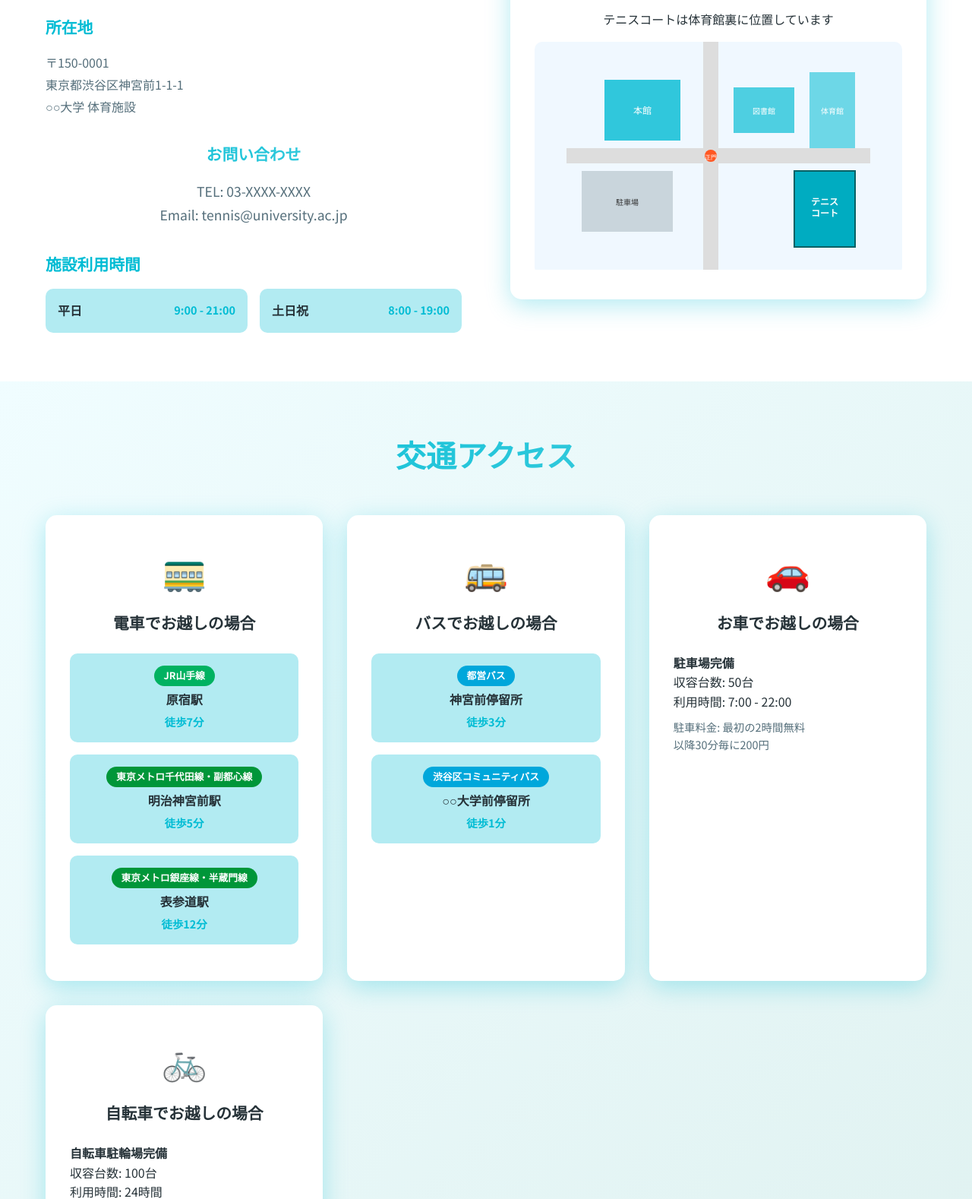
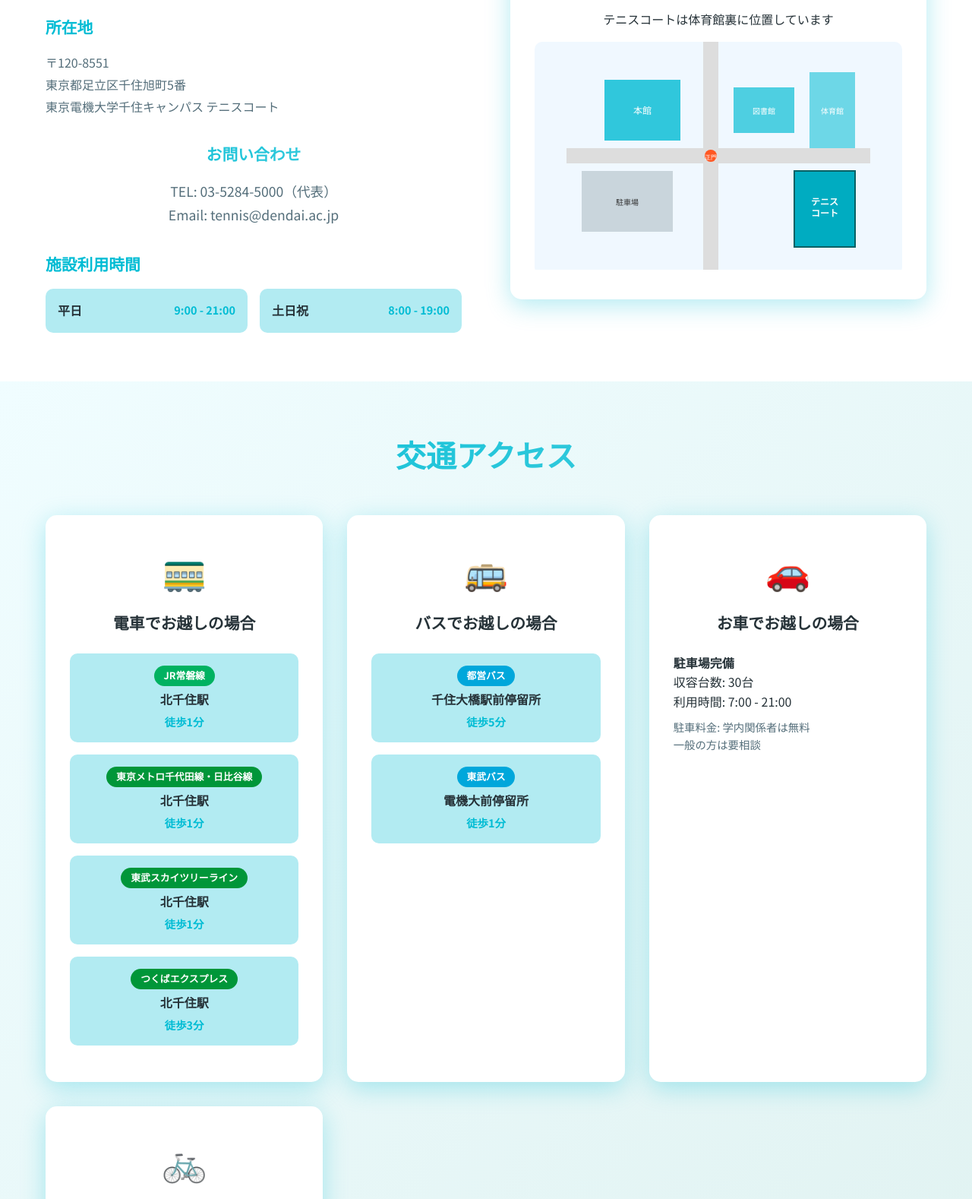
Before and after one commit to okayu-taityou/copy-website, a website: page access.html in a window 1280 px wide. Shown: the part 460-2038 px from the top of the page at 76% size. Drawn offline with Linux system fonts and the light colour scheme.

Commit message:
Update: Change to Tokyo Denki University Senju Campus Tennis Club

```diff
--- a/access.html
+++ b/access.html
@@ -3,7 +3,7 @@
 <head>
     <meta charset="UTF-8">
     <meta name="viewport" content="width=device-width, initial-scale=1.0">
-    <title>アクセス - ○○大学テニス部</title>
+    <title>アクセス - 東京電機大学硬式庭球部</title>
     <link rel="stylesheet" href="style.css">
     <link href="https://fonts.googleapis.com/css2?family=Noto+Sans+JP:wght@300;400;500;700;800&display=swap" rel="stylesheet">
 </head>
@@ -11,7 +11,7 @@
     <header>
         <nav>
             <div class="logo">
-                <h1>○○大学テニス部</h1>
+                <h1>東京電機大学硬式庭球部</h1>
             </div>
             <ul class="nav-menu">
                 <li><a href="index.html">ホーム</a></li>
@@ -37,7 +37,7 @@
         <section class="page-header">
             <div class="container">
                 <h1>アクセス</h1>
-                <p>○○大学テニス部への交通アクセス・練習場所のご案内</p>
+                <p>東京電機大学硬式庭球部への交通アクセス・練習場所のご案内</p>
             </div>
         </section>
 
@@ -46,18 +46,18 @@
             <div class="container">
                 <div class="campus-grid">
                     <div class="campus-details">
-                        <h2>○○大学 キャンパス</h2>
+                        <h2>東京電機大学 千住キャンパス</h2>
                         <div class="address-info">
                             <h3>所在地</h3>
-                            <p>〒150-0001<br>
-                            東京都渋谷区神宮前1-1-1<br>
-                            ○○大学 体育施設</p>
+                            <p>〒120-8551<br>
+                            東京都足立区千住旭町5番<br>
+                            東京電機大学千住キャンパス テニスコート</p>
                         </div>
 
                         <div class="contact-info">
                             <h3>お問い合わせ</h3>
-                            <p>TEL: 03-XXXX-XXXX<br>
-                            Email: tennis@university.ac.jp</p>
+                            <p>TEL: 03-5284-5000（代表）<br>
+                            Email: tennis@dendai.ac.jp</p>
                         </div>
 
                         <div class="facility-hours">
@@ -128,19 +128,24 @@
                         <h3>電車でお越しの場合</h3>
                         <div class="route-info">
                             <div class="route">
-                                <span class="line jr">JR山手線</span>
-                                <span class="station">原宿駅</span>
-                                <span class="time">徒歩7分</span>
+                                <span class="line jr">JR常磐線</span>
+                                <span class="station">北千住駅</span>
+                                <span class="time">徒歩1分</span>
                             </div>
                             <div class="route">
-                                <span class="line metro">東京メトロ千代田線・副都心線</span>
-                                <span class="station">明治神宮前駅</span>
-                                <span class="time">徒歩5分</span>
+                                <span class="line metro">東京メトロ千代田線・日比谷線</span>
+                                <span class="station">北千住駅</span>
+                                <span class="time">徒歩1分</span>
                             </div>
                             <div class="route">
-                                <span class="line metro">東京メトロ銀座線・半蔵門線</span>
-                                <span class="station">表参道駅</span>
-                                <span class="time">徒歩12分</span>
+                                <span class="line metro">東武スカイツリーライン</span>
+                                <span class="station">北千住駅</span>
+                                <span class="time">徒歩1分</span>
+                            </div>
+                            <div class="route">
+                                <span class="line metro">つくばエクスプレス</span>
+                                <span class="station">北千住駅</span>
+                                <span class="time">徒歩3分</span>
                             </div>
                         </div>
                     </div>
@@ -151,12 +156,12 @@
                         <div class="route-info">
                             <div class="route">
                                 <span class="line bus">都営バス</span>
-                                <span class="station">神宮前停留所</span>
-                                <span class="time">徒歩3分</span>
+                                <span class="station">千住大橋駅前停留所</span>
+                                <span class="time">徒歩5分</span>
                             </div>
                             <div class="route">
-                                <span class="line bus">渋谷区コミュニティバス</span>
-                                <span class="station">○○大学前停留所</span>
+                                <span class="line bus">東武バス</span>
+                                <span class="station">電機大前停留所</span>
                                 <span class="time">徒歩1分</span>
                             </div>
                         </div>
@@ -168,9 +173,9 @@
                         <div class="route-info">
                             <div class="parking-info">
                                 <p><strong>駐車場完備</strong></p>
-                                <p>収容台数: 50台</p>
-                                <p>利用時間: 7:00 - 22:00</p>
-                                <p class="parking-fee">駐車料金: 最初の2時間無料<br>以降30分毎に200円</p>
+                                <p>収容台数: 30台</p>
+                                <p>利用時間: 7:00 - 21:00</p>
+                                <p class="parking-fee">駐車料金: 学内関係者は無料<br>一般の方は要相談</p>
                             </div>
                         </div>
                     </div>
@@ -181,7 +186,7 @@
                         <div class="route-info">
                             <div class="parking-info">
                                 <p><strong>自転車駐輪場完備</strong></p>
-                                <p>収容台数: 100台</p>
+                                <p>収容台数: 200台</p>
                                 <p>利用時間: 24時間</p>
                                 <p class="parking-fee">駐輪料金: 無料</p>
                             </div>
@@ -346,9 +351,9 @@
         <div class="container">
             <div class="footer-content">
                 <div class="footer-info">
-                    <h3>○○大学テニス部</h3>
-                    <p>〒XXX-XXXX 東京都○○区○○ XX-XX<br>
-                    ○○大学テニスコート</p>
+                    <h3>東京電機大学硬式庭球部</h3>
+                    <p>〒120-8551 東京都足立区千住旭町5番<br>
+                    東京電機大学千住キャンパス テニスコート</p>
                 </div>
                 <div class="footer-links">
                     <h4>リンク</h4>
@@ -364,7 +369,7 @@
                 </div>
             </div>
             <div class="footer-bottom">
-                <p>&copy; 2024 ○○大学テニス部. All rights reserved.</p>
+                <p>&copy; 2024 東京電機大学硬式庭球部. All rights reserved.</p>
             </div>
         </div>
     </footer>
```
Also changed, not shown: database/init.js (+6 -6 lines), index.html (+14 -14 lines), results.html (+7 -7 lines), sns.html (+10 -10 lines).
